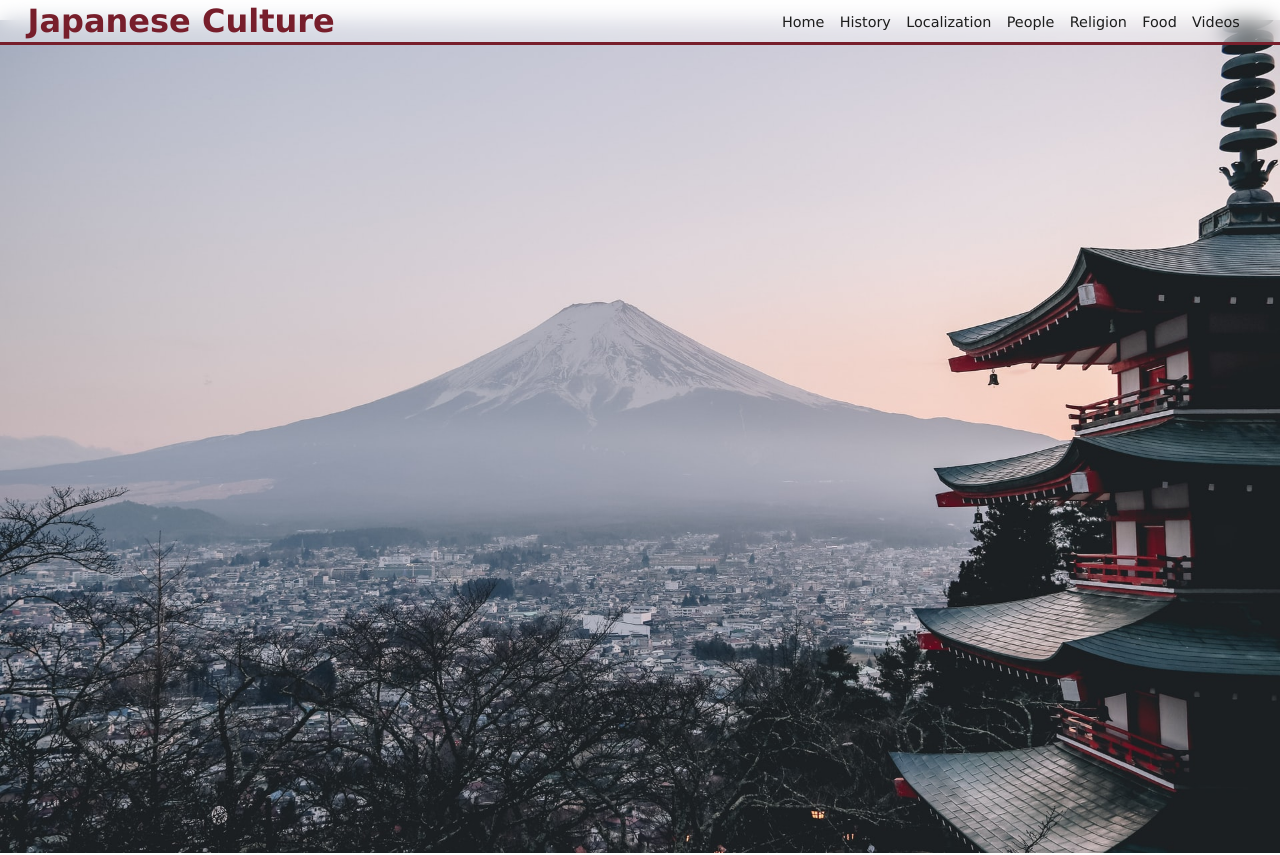
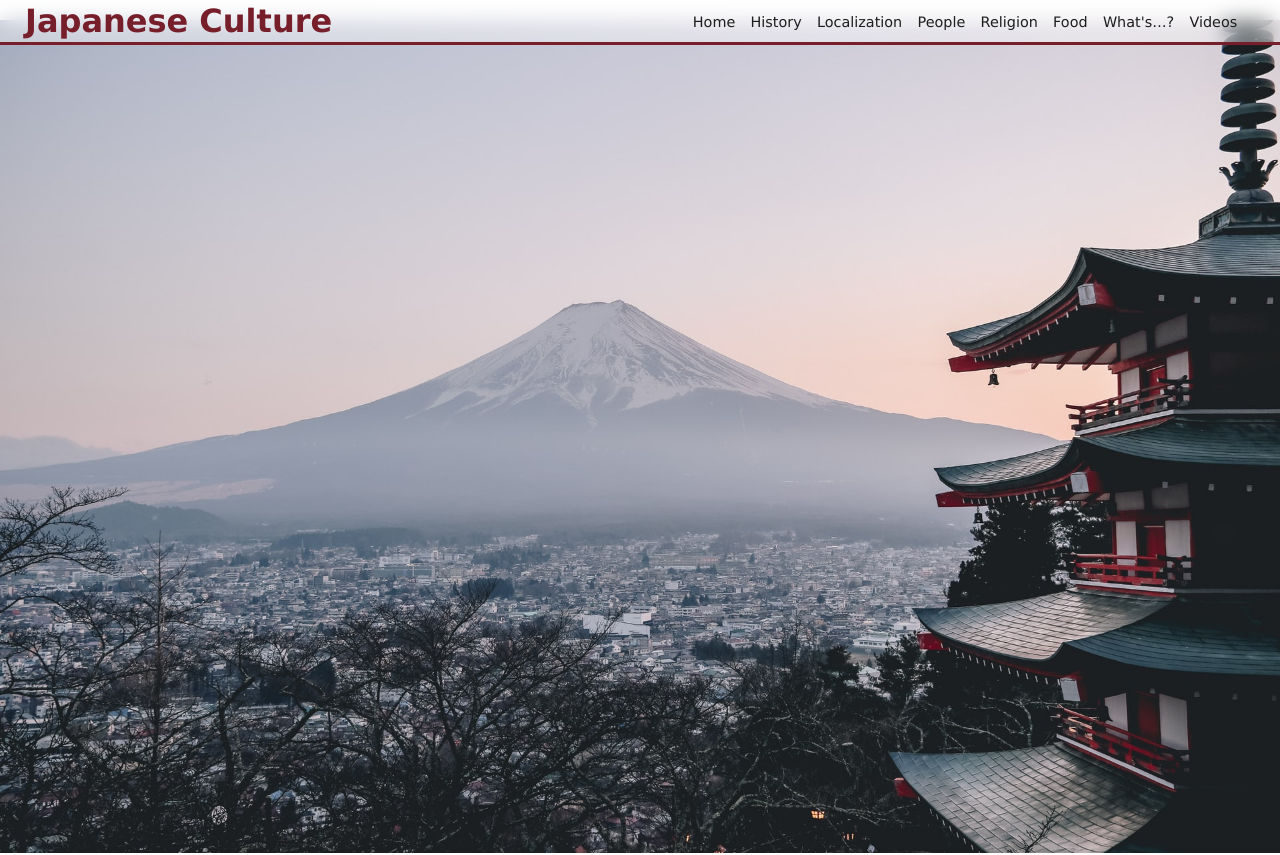
Before and after one commit to LeoAoki/japanese-culture, an Angular app: page /home in a window 1280 px wide. Shown: the top 855 px of the page. Built offline with nearby package versions, Linux system fonts and the light colour scheme.

Commit message:
Top-Bar atualizada

```diff
--- a/src/app/components/top-bar/top-bar.component.html
+++ b/src/app/components/top-bar/top-bar.component.html
@@ -16,6 +16,7 @@
             <a class="link" [routerLink]="['/people']">People</a> &nbsp;
             <a class="link" [routerLink]="['/']">Religion</a> &nbsp;
             <a class="link" [routerLink]="['/']">Food</a> &nbsp;
+            <a class="link" [routerLink]="['/']">What's…?</a> &nbsp;
             <a class="link" [routerLink]="['/']">Videos</a>
           </nav>
         </td>
```
